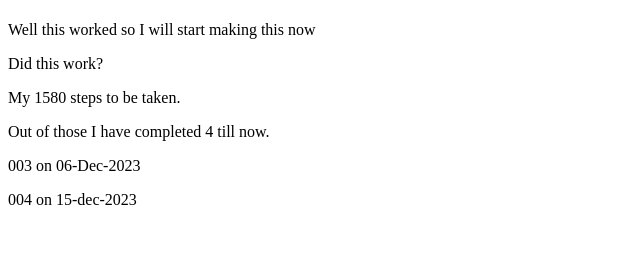
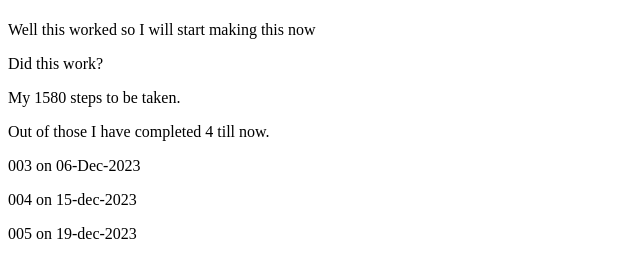
Before and after one commit to ayushrajarya/ayushrajarya.github.io, a plain HTML site: page index.html in a window 1280 px wide. Shown: the part 85-362 px from the top of the page, without its empty margins (0-640 px from the left). Drawn offline with Linux system fonts and the light colour scheme.

Commit message:
Update index.html

```diff
--- a/index.html
+++ b/index.html
@@ -11,5 +11,6 @@
   <p>Out of those I have completed 4 till now.</p>
     <p>003 on 06-Dec-2023</p>
   <p>004 on 15-dec-2023</p>
+  <p>005 on 19-dec-2023</p>
 </body>
 </html>
```
